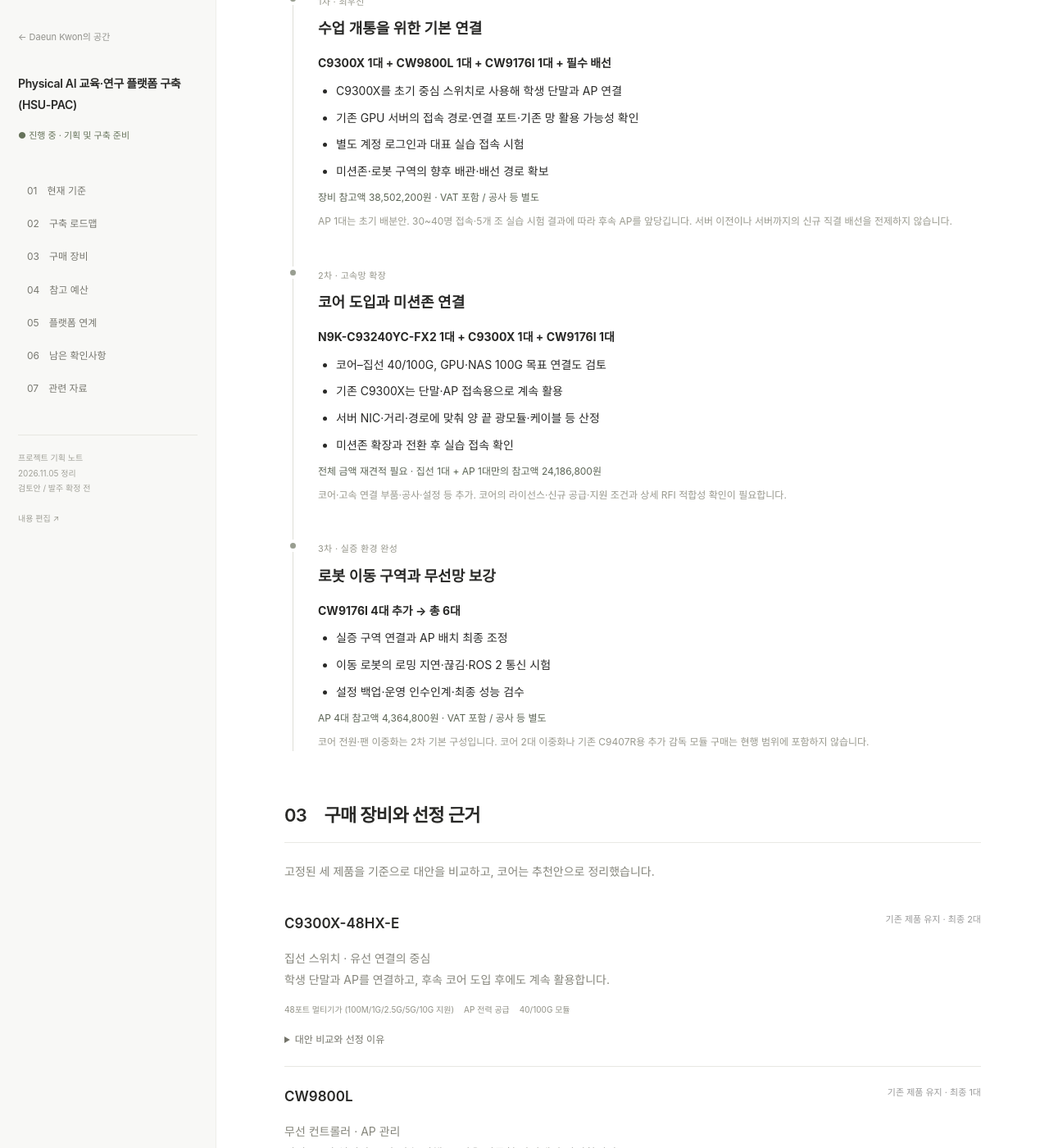
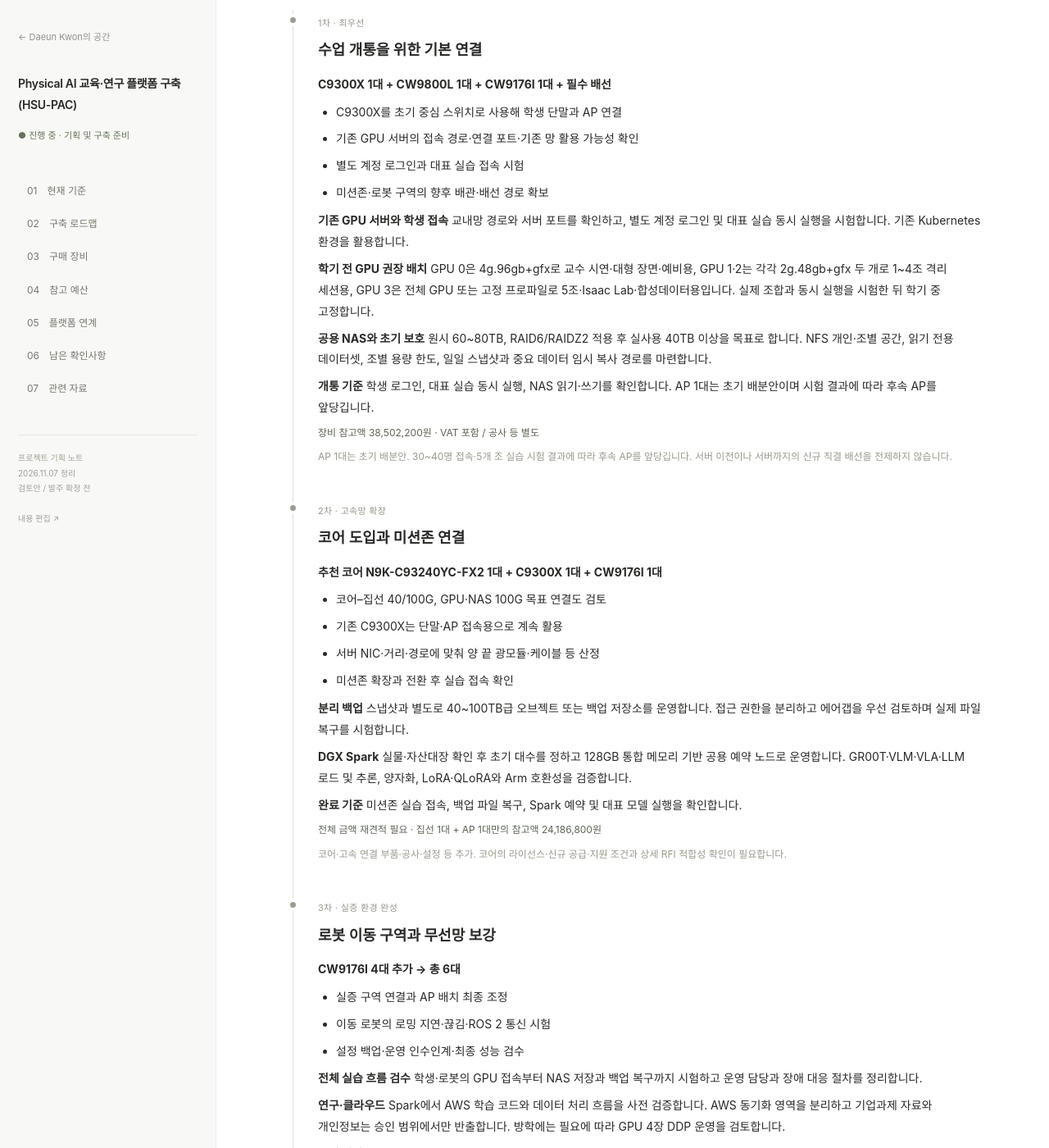
Before and after one commit to Ddaeunn425/ddaeunn425.github.io, a Jekyll site: the page built from hsu-pac.html, in a window 1280 px wide and 1400 px high, scrolled down 1082 px. Shown: the whole window at 82% size. Built offline with Jekyll 4.4.1, drawn with Linux system fonts in a browser that asks for light colours; some of the changed text lies outside the part shown.

```diff
--- a/_data/hsu.json
+++ b/_data/hsu.json
@@ -1,29 +1,29 @@
 {
-  "subtitle": "통신망을 중심으로 정리한 구축 로드맵과 장비 구매 검토 기록.",
+  "subtitle": "통신망·GPU·스토리지·실습 플랫폼 1·2·3차 통합 구축 계획",
   "author": "권다은 · 한성대학교 미래모빌리티학과",
   "basis": "RFI v1.2 · 네트컴시스템 기존 견적",
-  "updated": "2026.11.05",
-  "summary": "<p>기존 GPU 서버를 우선 활용하고, <strong>수업 개통에 필요한 연결 → 고속 코어 → 로봇 실증 구역</strong> 순서로 확장합니다. 차수는 고정 연도가 아니라 예산과 현장 여건에 따라 조정하는 도입 단계입니다.</p>",
-  "overview": "<ul><li><p><strong>기존 교내 GPU 서버 우선 활용.</strong> 별도 계정으로 로그인하며, 보유 대수·정확한 모델명은 자산대장 확인 후 확정합니다.</p></li><li><p><strong>세 제품은 유지.</strong> C9300X-48HX-E · CW9800L · CW9176I를 구매 기준으로 정리합니다.</p></li><li><p><strong>코어는 추가 추천 단계.</strong> N9K-C93240YC-FX2를 검토하며 교수님 확정 제품과 구분합니다.</p></li><li><p><strong>40/100G 연결 요구 유지.</strong> 실제 연결 방식은 서버 포트·거리·기존 교내망 경로를 확인해 결정합니다.</p></li><li><p><strong>최종 수량.</strong> 코어 1대 · 집선 2대 · 컨트롤러 1대 · AP 6대.</p></li></ul><p>이 페이지는 통신망 구축을 구체화한 노트입니다. 실험·시나리오 실습공간과 인테리어의 상세 배치·공사비는 아직 포함하지 않습니다.</p>",
+  "updated": "2026.11.07",
+  "summary": "<p>1차는 기존 GPU 서버를 활용해 수업을 개통하고, 2차는 고속망과 미션존을 확장하며, 3차는 로봇 실증과 연구 운영을 검수합니다. 차수는 도입 우선순위이며 예산과 실습 시험 결과에 따라 조정합니다.</p>",
+  "overview": "<ul><li><p><strong>기존 교내 GPU 서버 우선 활용.</strong> RTX PRO 6000 Blackwell 96GB급 GPU 4장(합계 384GB), CPU 64코어, RAM 512GB, Kubernetes 운영 중. 별도 계정으로 접속하며 신규 GPU 서버는 사용률 검증 후 증설을 판단합니다.</p></li><li><p><strong>세 제품은 유지.</strong> C9300X-48HX-E · CW9800L · CW9176I를 구매 기준으로 정리합니다.</p></li><li><p><strong>코어는 추가 추천 단계.</strong> N9K-C93240YC-FX2를 검토하며 교수님 확정 제품과 구분합니다.</p></li><li><p><strong>40/100G 연결 요구 유지.</strong> 실제 연결 방식은 서버 포트·거리·기존 교내망 경로를 확인해 결정합니다.</p></li><li><p><strong>최종 수량.</strong> 코어 1대 · 집선 2대 · 컨트롤러 1대 · AP 6대.</p></li></ul><p>이 페이지는 통신망 구축을 구체화한 노트입니다. 실험·시나리오 실습공간과 인테리어의 상세 배치·공사비는 아직 포함하지 않습니다.</p>",
   "phases": [
     {
       "label": "1차 · 최우선",
       "title": "수업 개통을 위한 기본 연결",
-      "body": "<p><strong>C9300X 1대 + CW9800L 1대 + CW9176I 1대 + 필수 배선</strong></p><ul><li><p>C9300X를 초기 중심 스위치로 사용해 학생 단말과 AP 연결</p></li><li><p>기존 GPU 서버의 접속 경로·연결 포트·기존 망 활용 가능성 확인</p></li><li><p>별도 계정 로그인과 대표 실습 접속 시험</p></li><li><p>미션존·로봇 구역의 향후 배관·배선 경로 확보</p></li></ul><p></p>",
+      "body": "<p><strong>C9300X 1대 + CW9800L 1대 + CW9176I 1대 + 필수 배선</strong></p><ul><li><p>C9300X를 초기 중심 스위치로 사용해 학생 단말과 AP 연결</p></li><li><p>기존 GPU 서버의 접속 경로·연결 포트·기존 망 활용 가능성 확인</p></li><li><p>별도 계정 로그인과 대표 실습 접속 시험</p></li><li><p>미션존·로봇 구역의 향후 배관·배선 경로 확보</p></li></ul><p></p><p><strong>기존 GPU 서버와 학생 접속</strong> 교내망 경로와 서버 포트를 확인하고, 별도 계정 로그인 및 대표 실습 동시 실행을 시험합니다. 기존 Kubernetes 환경을 활용합니다.</p><p><strong>학기 전 GPU 권장 배치</strong> GPU 0은 4g.96gb+gfx로 교수 시연·대형 장면·예비용, GPU 1·2는 각각 2g.48gb+gfx 두 개로 1~4조 격리 세션용, GPU 3은 전체 GPU 또는 고정 프로파일로 5조·Isaac Lab·합성데이터용입니다. 실제 조합과 동시 실행을 시험한 뒤 학기 중 고정합니다.</p><p><strong>공용 NAS와 초기 보호</strong> 원시 60~80TB, RAID6/RAIDZ2 적용 후 실사용 40TB 이상을 목표로 합니다. NFS 개인·조별 공간, 읽기 전용 데이터셋, 조별 용량 한도, 일일 스냅샷과 중요 데이터 임시 복사 경로를 마련합니다.</p><p><strong>개통 기준</strong> 학생 로그인, 대표 실습 동시 실행, NAS 읽기·쓰기를 확인합니다. AP 1대는 초기 배분안이며 시험 결과에 따라 후속 AP를 앞당깁니다.</p>",
       "amount": "장비 참고액 38,502,200원 · VAT 포함 / 공사 등 별도",
       "note": "AP 1대는 초기 배분안. 30~40명 접속·5개 조 실습 시험 결과에 따라 후속 AP를 앞당깁니다. 서버 이전이나 서버까지의 신규 직결 배선을 전제하지 않습니다."
     },
     {
       "label": "2차 · 고속망 확장",
       "title": "코어 도입과 미션존 연결",
-      "body": "<p><strong>N9K-C93240YC-FX2 1대 + C9300X 1대 + CW9176I 1대</strong></p><ul><li><p>코어–집선 40/100G, GPU·NAS 100G 목표 연결도 검토</p></li><li><p>기존 C9300X는 단말·AP 접속용으로 계속 활용</p></li><li><p>서버 NIC·거리·경로에 맞춰 양 끝 광모듈·케이블 등 산정</p></li><li><p>미션존 확장과 전환 후 실습 접속 확인</p></li></ul><p></p>",
+      "body": "<p><strong>추천 코어 N9K-C93240YC-FX2 1대 + C9300X 1대 + CW9176I 1대</strong></p><ul><li><p>코어–집선 40/100G, GPU·NAS 100G 목표 연결도 검토</p></li><li><p>기존 C9300X는 단말·AP 접속용으로 계속 활용</p></li><li><p>서버 NIC·거리·경로에 맞춰 양 끝 광모듈·케이블 등 산정</p></li><li><p>미션존 확장과 전환 후 실습 접속 확인</p></li></ul><p></p><p><strong>분리 백업</strong> 스냅샷과 별도로 40~100TB급 오브젝트 또는 백업 저장소를 운영합니다. 접근 권한을 분리하고 에어갭을 우선 검토하며 실제 파일 복구를 시험합니다.</p><p><strong>DGX Spark</strong> 실물·자산대장 확인 후 초기 대수를 정하고 128GB 통합 메모리 기반 공용 예약 노드로 운영합니다. GR00T·VLM·VLA·LLM 로드 및 추론, 양자화, LoRA·QLoRA와 Arm 호환성을 검증합니다.</p><p><strong>완료 기준</strong> 미션존 실습 접속, 백업 파일 복구, Spark 예약 및 대표 모델 실행을 확인합니다.</p>",
       "amount": "전체 금액 재견적 필요 · 집선 1대 + AP 1대만의 참고액 24,186,800원",
       "note": "코어·고속 연결 부품·공사·설정 등 추가. 코어의 라이선스·신규 공급·지원 조건과 상세 RFI 적합성 확인이 필요합니다."
     },
     {
       "label": "3차 · 실증 환경 완성",
       "title": "로봇 이동 구역과 무선망 보강",
-      "body": "<p><strong>CW9176I 4대 추가 → 총 6대</strong></p><ul><li><p>실증 구역 연결과 AP 배치 최종 조정</p></li><li><p>이동 로봇의 로밍 지연·끊김·ROS 2 통신 시험</p></li><li><p>설정 백업·운영 인수인계·최종 성능 검수</p></li></ul><p></p>",
+      "body": "<p><strong>CW9176I 4대 추가 → 총 6대</strong></p><ul><li><p>실증 구역 연결과 AP 배치 최종 조정</p></li><li><p>이동 로봇의 로밍 지연·끊김·ROS 2 통신 시험</p></li><li><p>설정 백업·운영 인수인계·최종 성능 검수</p></li></ul><p></p><p><strong>전체 실습 흐름 검수</strong> 학생·로봇의 GPU 접속부터 NAS 저장과 백업 복구까지 시험하고 운영 담당과 장애 대응 절차를 정리합니다.</p><p><strong>연구·클라우드</strong> Spark에서 AWS 학습 코드와 데이터 처리 흐름을 사전 검증합니다. AWS 동기화 영역을 분리하고 기업과제 자료와 개인정보는 승인 범위에서만 반출합니다. 방학에는 필요에 따라 GPU 4장 DDP 운영을 검토합니다.</p><p><strong>증설 판단</strong> GPU 사용률과 대기 시간, Spark 예약률, NAS 용량 증가를 보고 추가 도입을 결정합니다.</p>",
       "amount": "AP 4대 참고액 4,364,800원 · VAT 포함 / 공사 등 별도",
       "note": "코어 전원·팬 이중화는 2차 기본 구성입니다. 코어 2대 이중화나 기존 C9407R용 추가 감독 모듈 구매는 현행 범위에 포함하지 않습니다."
     }
@@ -95,7 +95,7 @@
       "amount": "38,502,200원"
     }
   ],
-  "budget_notes": "<ul><li><p>5천만 원을 <strong>VAT 포함 예산으로 가정</strong>하면 잔액은 <strong>11,497,800원</strong>입니다.</p></li><li><p>잔액으로 배선·추가 연결 부품·설치·설정·시험비를 충당할 수 있는지 확인해야 합니다.</p></li><li><p>최종 집선 2대·컨트롤러 1대·AP 6대만의 참고액은 <strong>67,053,800원</strong>입니다. 코어·공사 등은 미포함입니다.</p></li><li><p>2차 전체 금액과 현행 총사업비는 <strong>신규 견적 수령 후 확정</strong>합니다.</p></li></ul><p>초기 AP 5대 기준 약 4,287만 원과 달리, 현재 1차는 AP 1대를 배분한 안입니다. 이전 총견적 1억 5,900만 원을 최신 구성의 총사업비로 사용하지 않습니다.</p>",
+  "budget_notes": "<ul><li><p>5천만 원을 <strong>VAT 포함 예산으로 가정</strong>하면 잔액은 <strong>11,497,800원</strong>입니다.</p></li><li><p>잔액으로 배선·추가 연결 부품·설치·설정·시험비를 충당할 수 있는지 확인해야 합니다.</p></li><li><p>최종 집선 2대·컨트롤러 1대·AP 6대만의 참고액은 <strong>67,053,800원</strong>입니다. 코어·공사 등은 미포함입니다.</p></li><li><p>2차 전체 금액과 현행 총사업비는 <strong>신규 견적 수령 후 확정</strong>합니다.</p></li></ul><p>초기 AP 5대 기준 약 4,287만 원과 달리, 현재 1차는 AP 1대를 배분한 안입니다. 이전 총견적 1억 5,900만 원을 최신 구성의 총사업비로 사용하지 않습니다.</p><p>1차 통신 장비 참고액에는 배선·설정·시험과 NAS·백업·DGX Spark·플랫폼 비용이 포함되지 않습니다. 해당 비용은 별도 산정하며, 기존 GPU 서버는 활용 장비로 분류합니다.</p>",
   "platform": "<p>학생 노트북–교내 GPU–공용 노드–저장장치–클라우드–실물 로봇을 연결하는 운영체계를 목표로 합니다. 아래 구매·구축 비용은 통신 장비 참고액과 별도입니다.</p><ul><li><p><strong>기존 GPU와 자원관리:</strong> 모델 확인 후 MIG 등 분할 운영 가능성 검토. 신규 GPU 서버는 사용률을 확인한 뒤 증설 선택항목으로 판단.</p></li><li><p><strong>DGX Spark:</strong> 공용 예약 노드로 검토하며 대수는 미확정. 사용률에 따라 증설.</p></li><li><p><strong>40~80TB급 NAS와 별도 백업:</strong> 스냅샷과 분리된 백업 저장장치 및 경로 구성.</p></li><li><p><strong>30명용 접속 플랫폼:</strong> JupyterHub·Kubernetes의 Namespace/Quota/PriorityClass로 사용자 자원 관리. 학생에게 Docker 권한 미부여.</p></li><li><p><strong>AWS GPU 버스트:</strong> 일시적 부하 대응과 서버 유지보수 기간의 비상 실습환경.</p></li><li><p><strong>ROS 2 연계망:</strong> 실물 로봇 접속, VLAN 분리와 통신·보안 조건 검토.</p></li></ul><p></p>",
   "next": "<ul><li><p>기존 GPU의 정확한 모델·보유 대수·포트·접속 경로와 교내망 활용 가능성</p></li><li><p>필수 구역 배선과 전체 배관·경로 확보에 대한 공사 견적</p></li><li><p>AP 수량·배치를 위한 현장 조사와 동시 접속·로밍 시험 조건</p></li><li><p>제품별 라이선스·구독·전원·고속 모듈·양 끝 연결 부품을 포함한 발주 명세</p></li><li><p>동일한 납품·지원 조건으로 업체 가격 견적과 대안 비교견적 확보</p></li><li><p>기본 구성안과 공사비 정리 후 IT팀과 교내망 연계·보안·운영 조건 협의</p></li><li><p>가정·제조·자율주행 시나리오별 전시형 실습공간 기획과 인테리어 방향 정리</p></li></ul><p></p>",
   "resources": [
```
